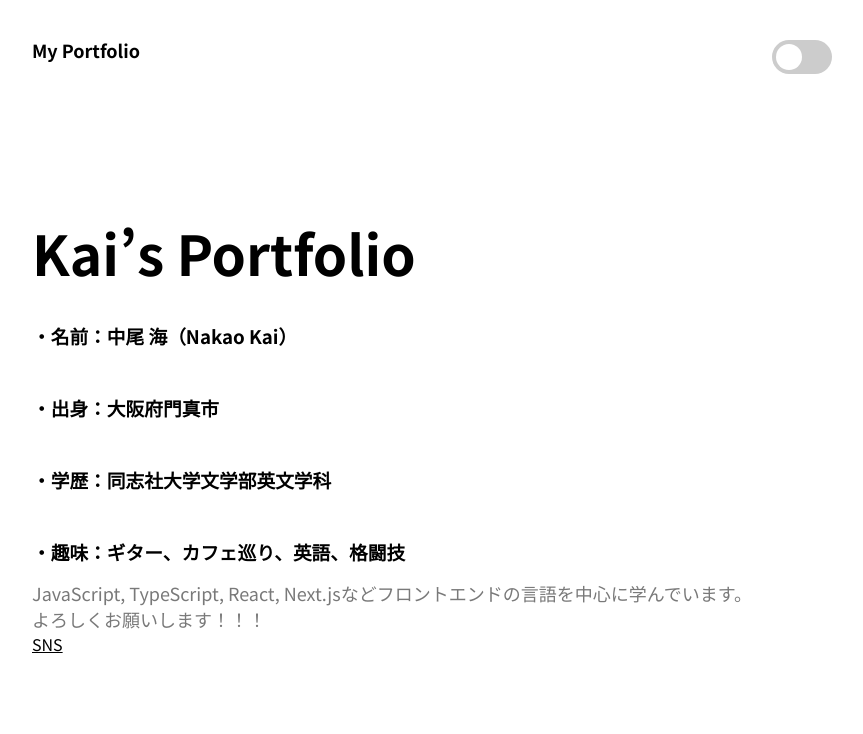
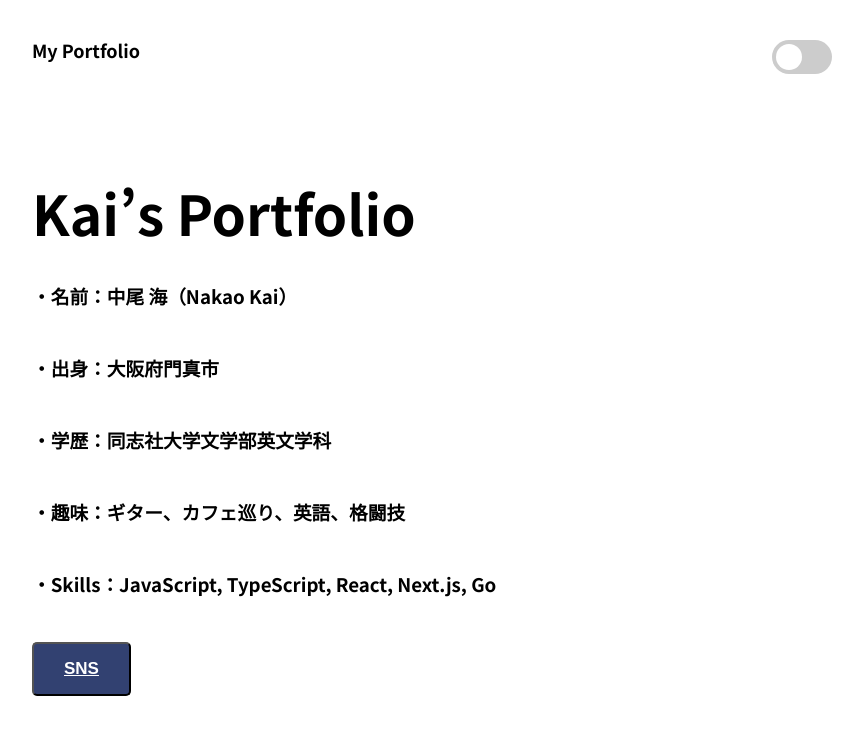
Before and after one commit to kai-0307/next-dark-portfolio, a Next.js app: page / in a window 1280 px wide. Shown: the top 734 px of the page, without its empty margins (208-1071 px from the left). Built offline with nearby package versions, Linux system fonts and the light colour scheme.

Commit message:
content modified pages/index.js

```diff
--- a/pages/index.js
+++ b/pages/index.js
@@ -53,11 +53,11 @@ export default function Home() {
             <h3>・出身：大阪府門真市</h3>
             <h3>・学歴：同志社大学文学部英文学科</h3>
             <h3>・趣味：ギター、カフェ巡り、英語、格闘技</h3>
-            <p>
-              JavaScript, TypeScript, React, Next.jsなどフロントエンドの言語を中心に学んでいます。
-            </p>
-            <p>よろしくお願いします！！！</p>
+            <h3>・Skills：JavaScript, TypeScript, React, Next.js, Go</h3>
+
+            <button>
             <a href = "https://twitter.com/midnightsun0307">SNS</a>
+            </button>
           </div>
         </section>
       </div>
```
